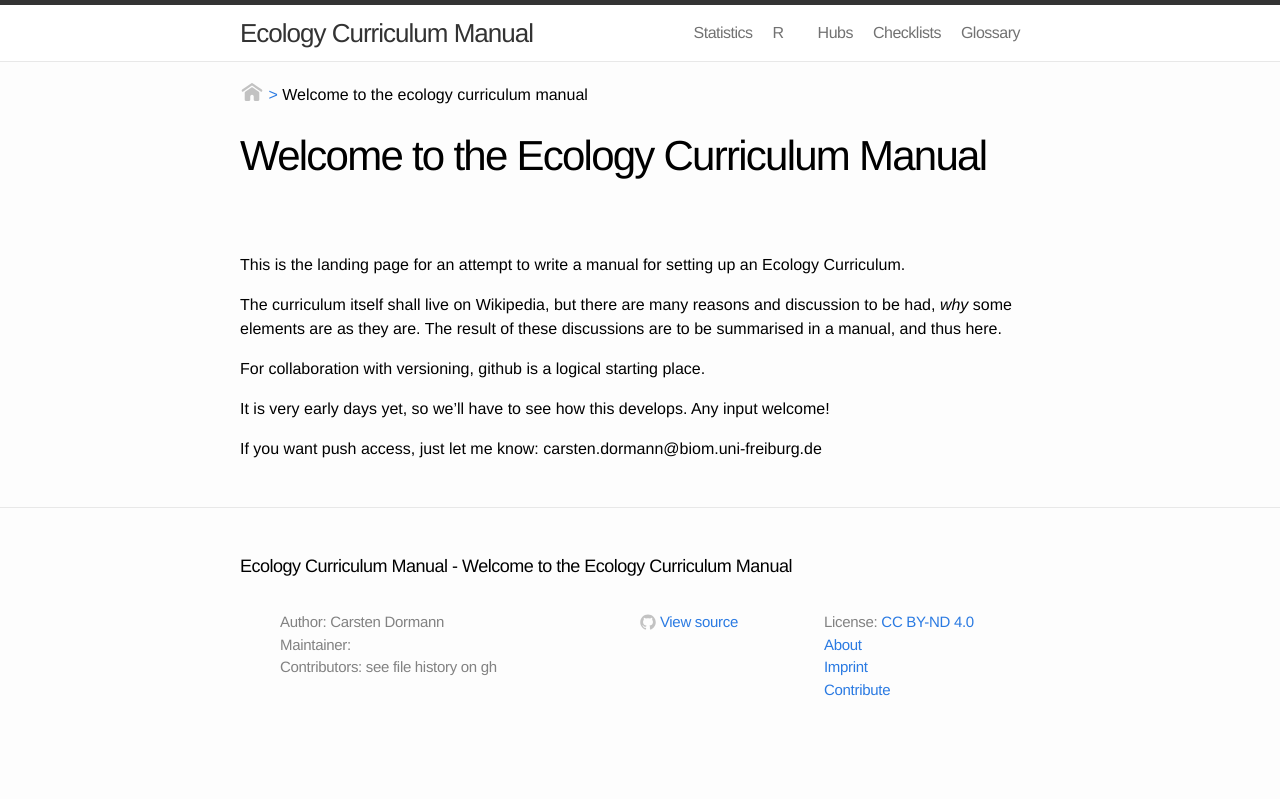
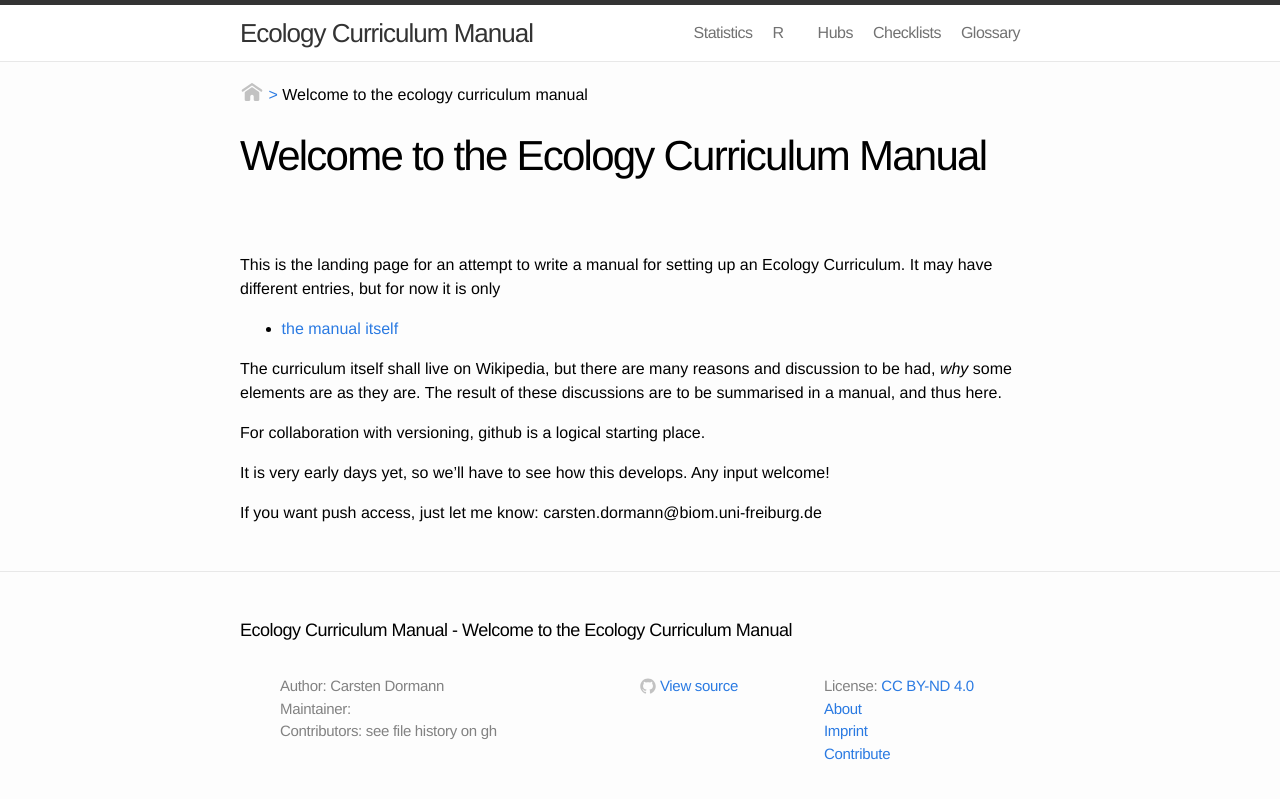
Before and after one commit to biometry/EcologyCurriculumManual, a Jekyll site: the page built from README.md, in a window 1280 px wide. Shown: the top 799 px of the page. Built offline with Jekyll 4.4.1, drawn with Linux system fonts in a browser that asks for light colours.

Commit message:
updated readme; added manual intro

```diff
--- a/README.md
+++ b/README.md
@@ -4,7 +4,9 @@ title: Welcome to the Ecology Curriculum Manual
 permalink: /index.html
 ---
 
-This is the landing page for an attempt to write a manual for setting up an Ecology Curriculum.
+This is the landing page for an attempt to write a manual for setting up an Ecology Curriculum. It may have different entries, but for now it is only
+
+* [the manual itself](http://biometry.github.io/EcologyCurriculumManual/Manual/)
 
 The curriculum itself shall live on Wikipedia, but there are many reasons and discussion to be had, *why* some elements are as they are. The result of these discussions are to be summarised in a manual, and thus here.
 
--- a/_config.yml
+++ b/_config.yml
@@ -1,9 +1,9 @@
 # Site settings
 title: Ecology Curriculum Manual
-email: info@biom.uni-freiburg.de
+email: carsten.dormann@biom.uni-freiburg.de
 description: Scoping and detailing the approach to the Ecology Curriculum
 baseurl: /EcologyCurriculumManual
-url: http://biometry.github.io/EcologyCurriculumManual/
+url: https://biometry.github.io/EcologyCurriculumManual/
 username: biometry
 
 # Build settings
```
